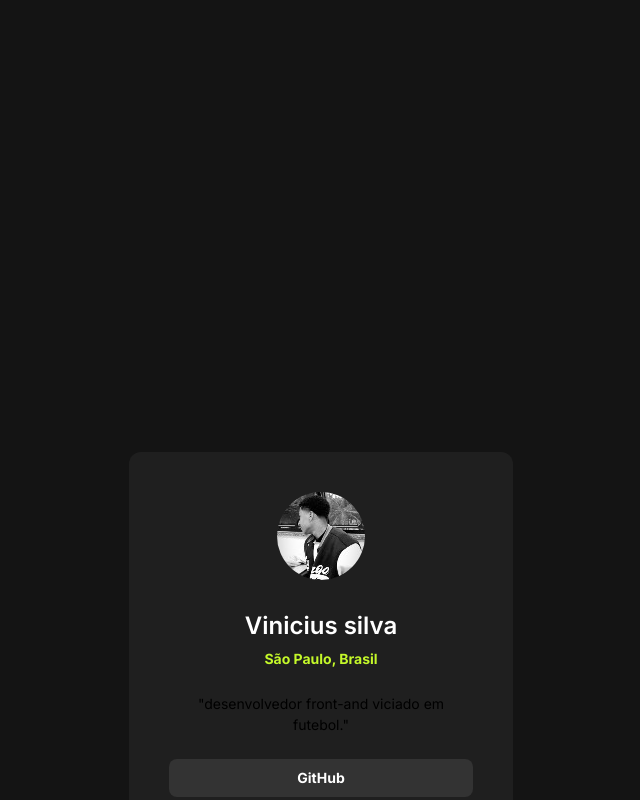
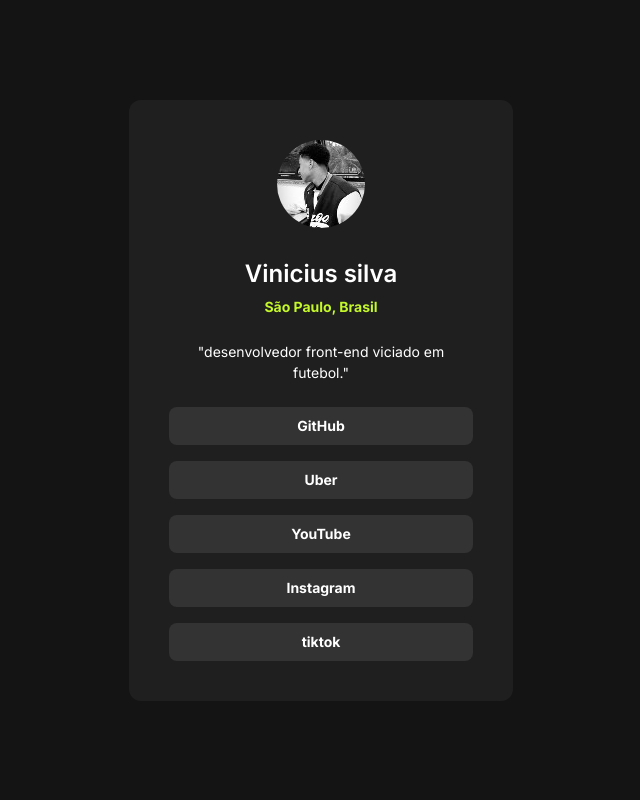
Before and after one commit to Viniciussilva11ATI/meus-links, a plain HTML site: page index.html in a window 1280 px wide. Shown: the top 800 px of the page, without its empty margins (319-959 px from the left). Drawn offline with Linux system fonts and the light colour scheme.

Commit message:
ajustes finais no projeto

```diff
--- a/index.html
+++ b/index.html
@@ -15,7 +15,7 @@
         <h1>Vinicius silva</h1>
         <strong>São Paulo, Brasil</strong>
 
-        <p>"desenvolvedor front-and viciado em futebol."</p>
+        <p>"desenvolvedor front-end viciado em futebol."</p>
 
         <a href="https://github.com/Viniciussilva11ATI" target="_blank">GitHub</a>
         <a href="https://bonjour.uber.com/" target="_blank">Uber</a>
--- a/style.css
+++ b/style.css
@@ -7,7 +7,7 @@
 
 body {
     background-color: #141414;
-    height: 188vh;
+    height: 100vh;
     display: flex;
     justify-content: center;
     align-items: center;
@@ -22,7 +22,7 @@ div {
     border-radius: 12px;
 }
 
-h1, b, a{
+h1, b, a, p{
     color: #fff;
 }
 
```
